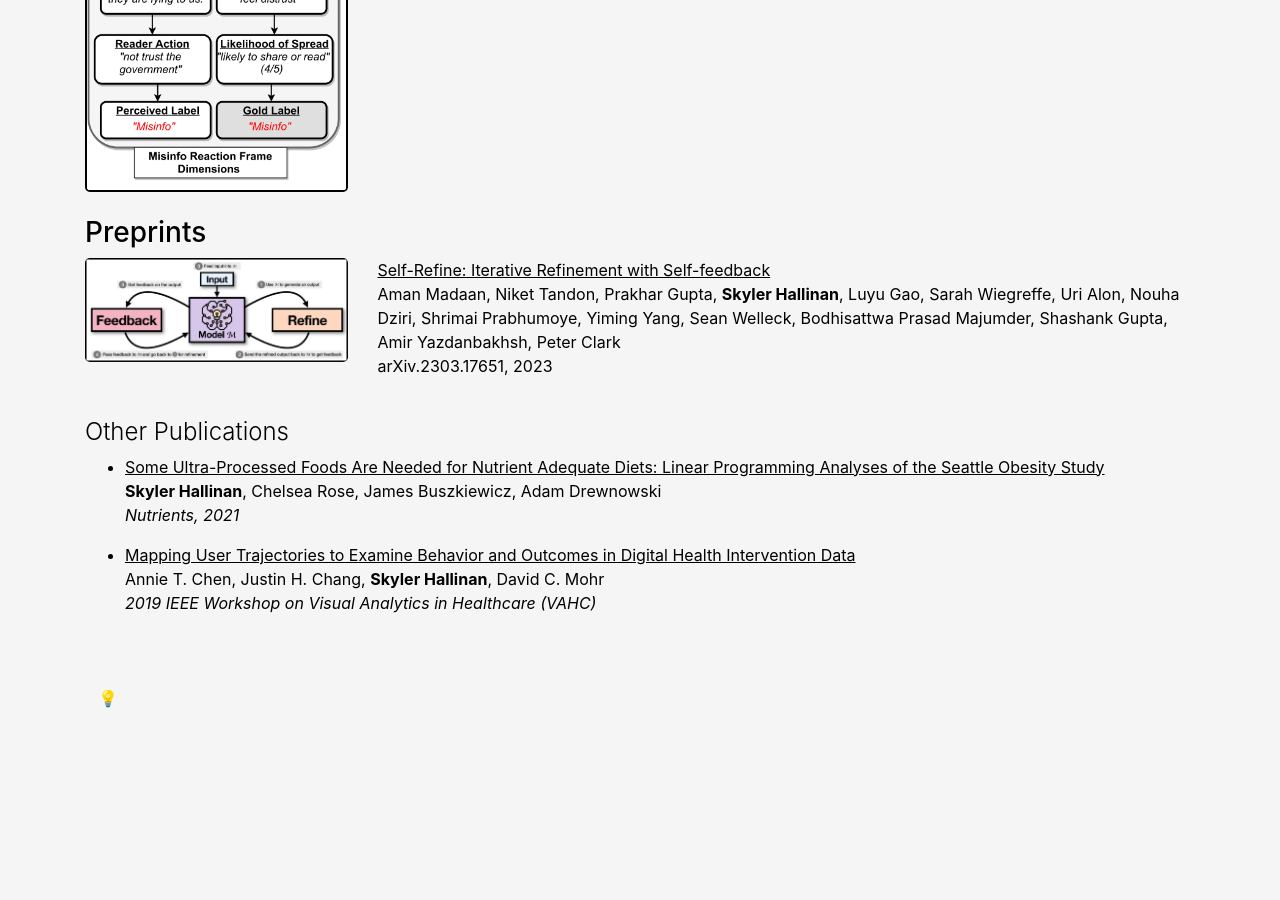
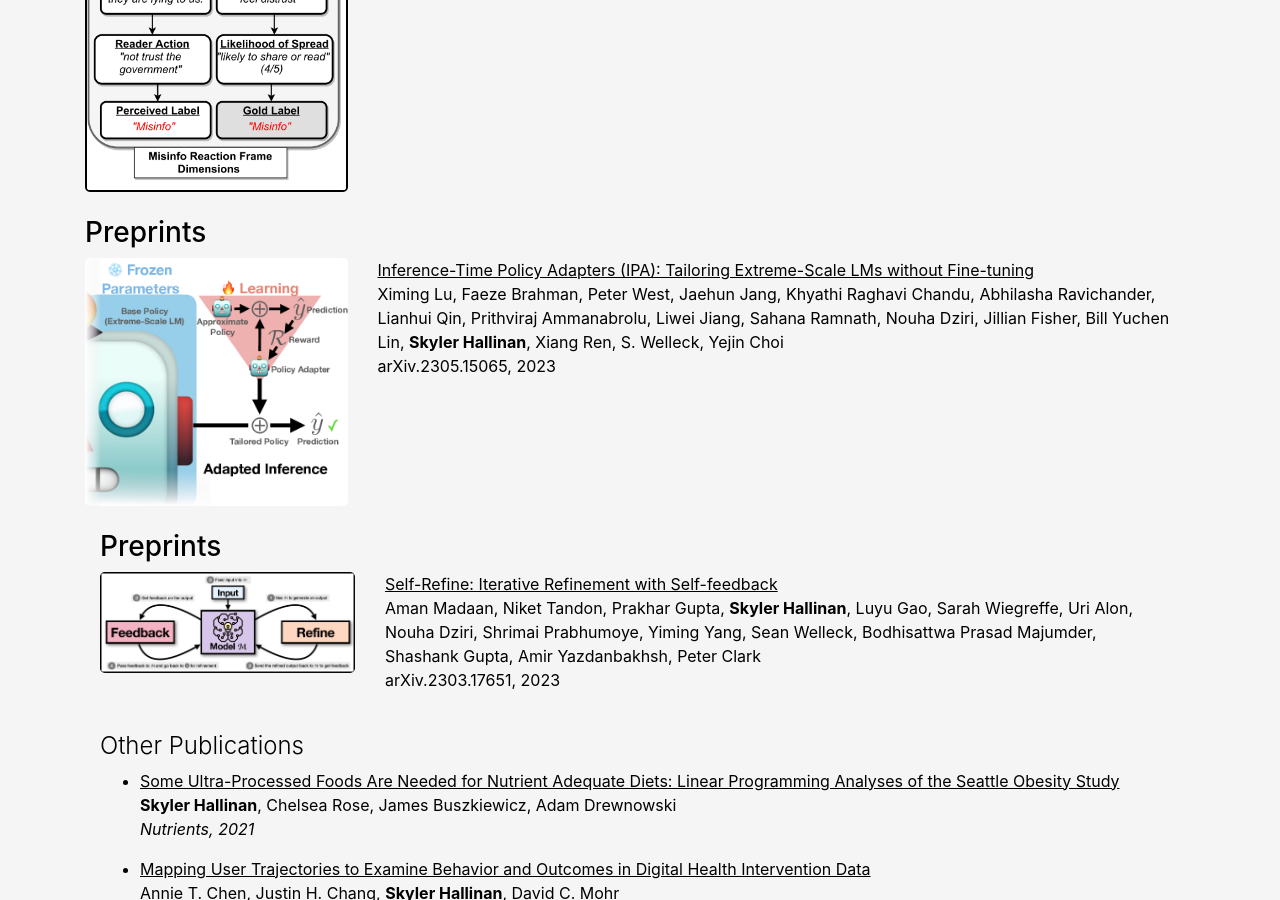
Before and after one commit to shallinan1/shallinan1.github.io, a Jekyll site: the page index.html, which Jekyll copies as it is, in a window 1280 px wide and 900 px high, scrolled down 835 px. Built offline with Jekyll 4.4.1, drawn with Linux system fonts in a browser that asks for light colours; before the commit the page ends 1600 px from its top, so only the background shows below that.

Commit message:
Update index.html

```diff
--- a/index.html
+++ b/index.html
@@ -118,6 +118,23 @@
                </li>
             </ul>
          </div> -->
+         <div class = "container">
+            <h3>
+               Preprints
+            </h3>
+            <div class="row mb-4">
+              <div class="col-md-3 no-padding-left">
+                <img src="assets/pictures/ipa.png" class ="rounded-lg img-fluid ">
+              </div>
+              <div class="col-md-9">
+                  <a class = "light" href="https://arxiv.org/abs/2305.15065">Inference-Time Policy Adapters (IPA): Tailoring Extreme-Scale LMs without Fine-tuning</a>
+                  <p> Ximing Lu, Faeze Brahman, Peter West, Jaehun Jang, Khyathi Raghavi Chandu, Abhilasha Ravichander, Lianhui Qin,
+                     Prithviraj Ammanabrolu, Liwei Jiang, Sahana Ramnath, Nouha Dziri, Jillian Fisher, Bill Yuchen Lin, <b>Skyler Hallinan</b>,
+                     Xiang Ren, S. Welleck, Yejin Choi <br>
+                     arXiv.2305.15065, 2023 <br>
+                  </p>
+              </div>
+            </div>
          <div class = "container">
             <h3>
                Preprints
```
